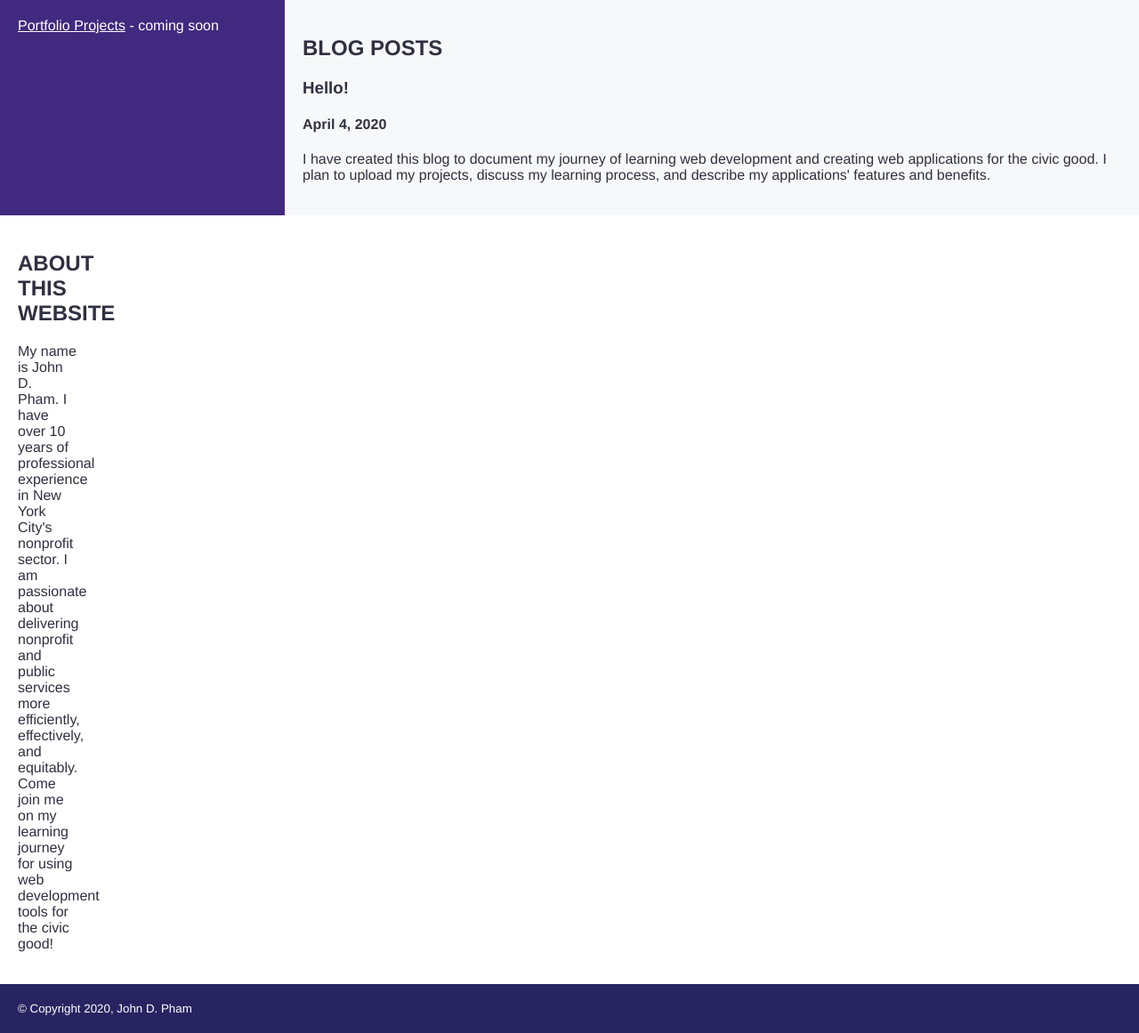
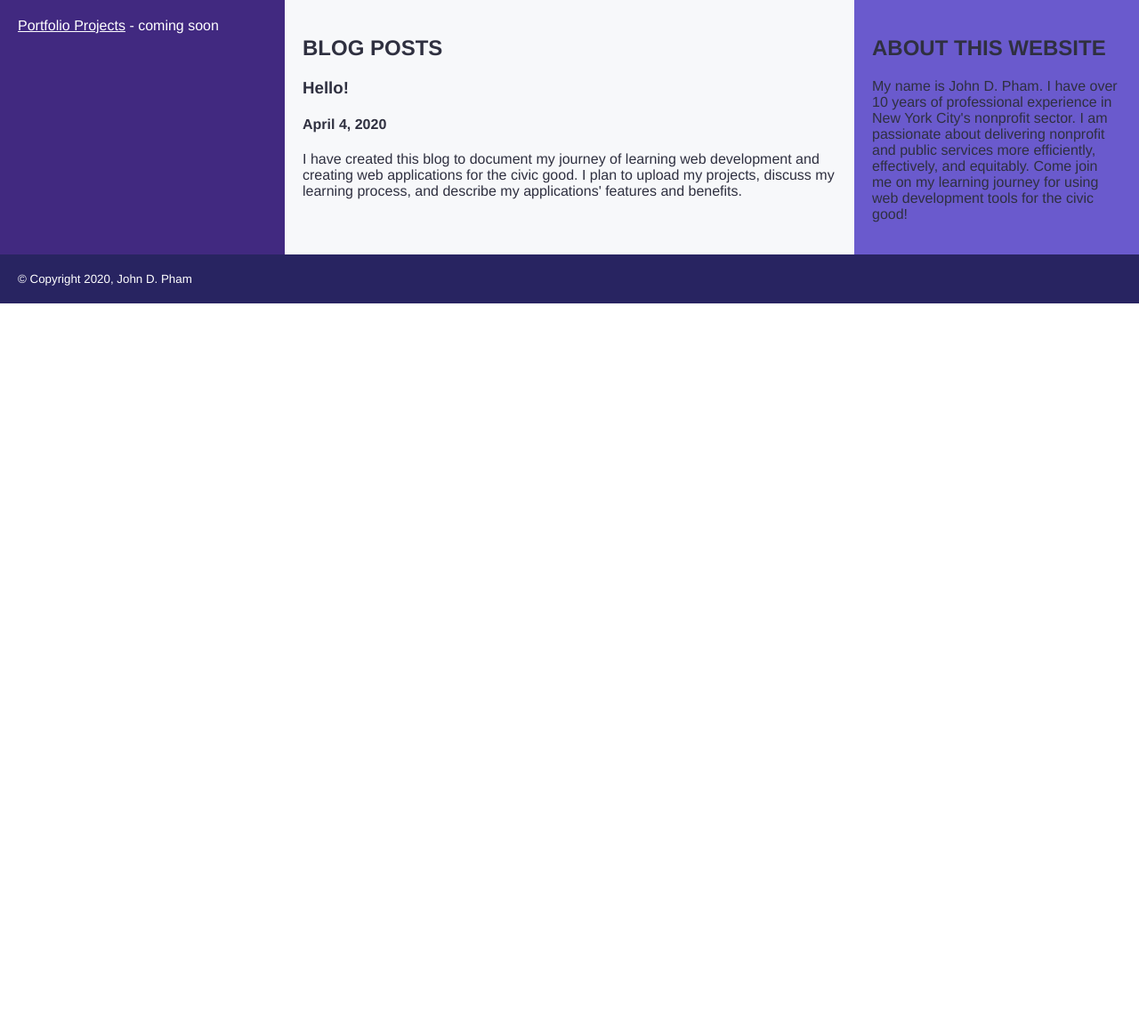
Before and after one commit to johnpham0527/blog, a PHP site: page / in a window 1280 px wide. Shown: the part 120-1281 px from the top of the page at 89% size. After the commit the page ends 461 px from the top, so only its background shows below. Run offline with PHP 8.4, Linux system fonts and the light colour scheme.

Commit message:
Place aside on the right side of the page

```diff
--- a/grid.css
+++ b/grid.css
@@ -31,7 +31,12 @@ header {
 
 main {
   background: #F7F8FA;
-  grid-column: 4 / 13;
+  grid-column: 4 / 10;
+}
+
+aside {
+    background: slateblue;
+    grid-column: 10 / 13;
 }
 
 figcaption {
```
